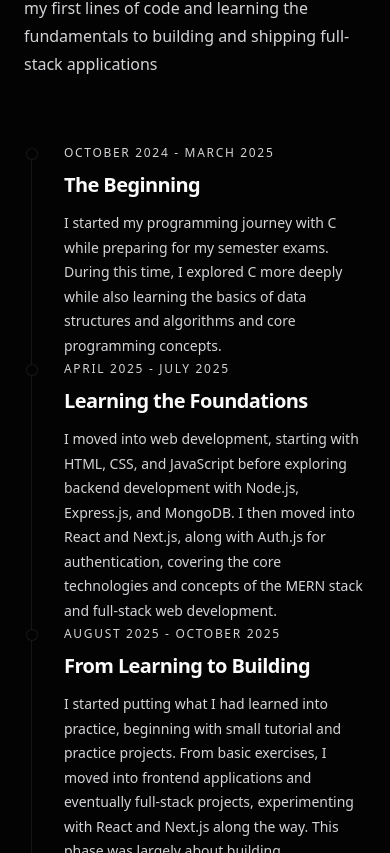
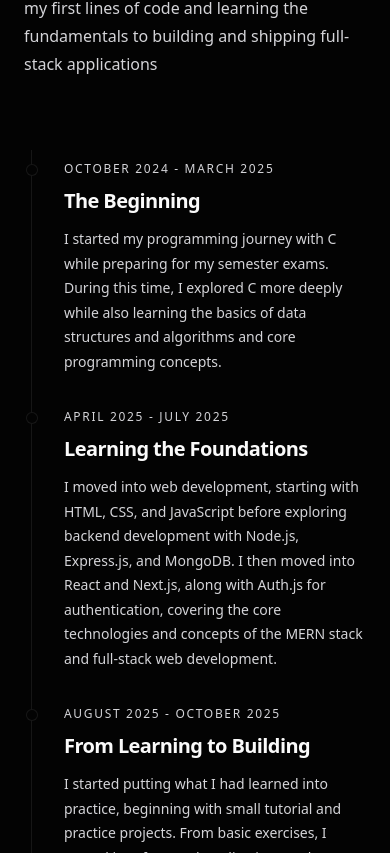
Before and after one commit to Swarnabha07/portfolio, a Next.js app: page / in a window 390 px wide. Shown: the part 10231-11084 px from the top of the page. Built offline with nearby package versions, Linux system fonts and the light colour scheme.

Commit message:
fix: improve responsiveness in journey section

```diff
--- a/components/sections/journey/JourneyItem.js
+++ b/components/sections/journey/JourneyItem.js
@@ -27,7 +27,7 @@ export default function JourneyItem({ item, index }) {
         once: true,
         amount: 0.2,
       }}
-      className="relative grid min-h-[180px] grid-cols-[16px_1fr] gap-6 sm:min-h-[220px] sm:grid-cols-[1fr_16px_1fr] sm:gap-8 lg:min-h-[240px] lg:gap-12"
+      className="relative grid min-h-[180px] grid-cols-[16px_1fr] gap-6 sm:min-h-[220px] sm:grid-cols-[1fr_16px_1fr] sm:gap-8 lg:min-h-[240px] lg:gap-12 py-4"
     >
       {/* =====================================================
           LEFT CONTENT — DESKTOP
```
